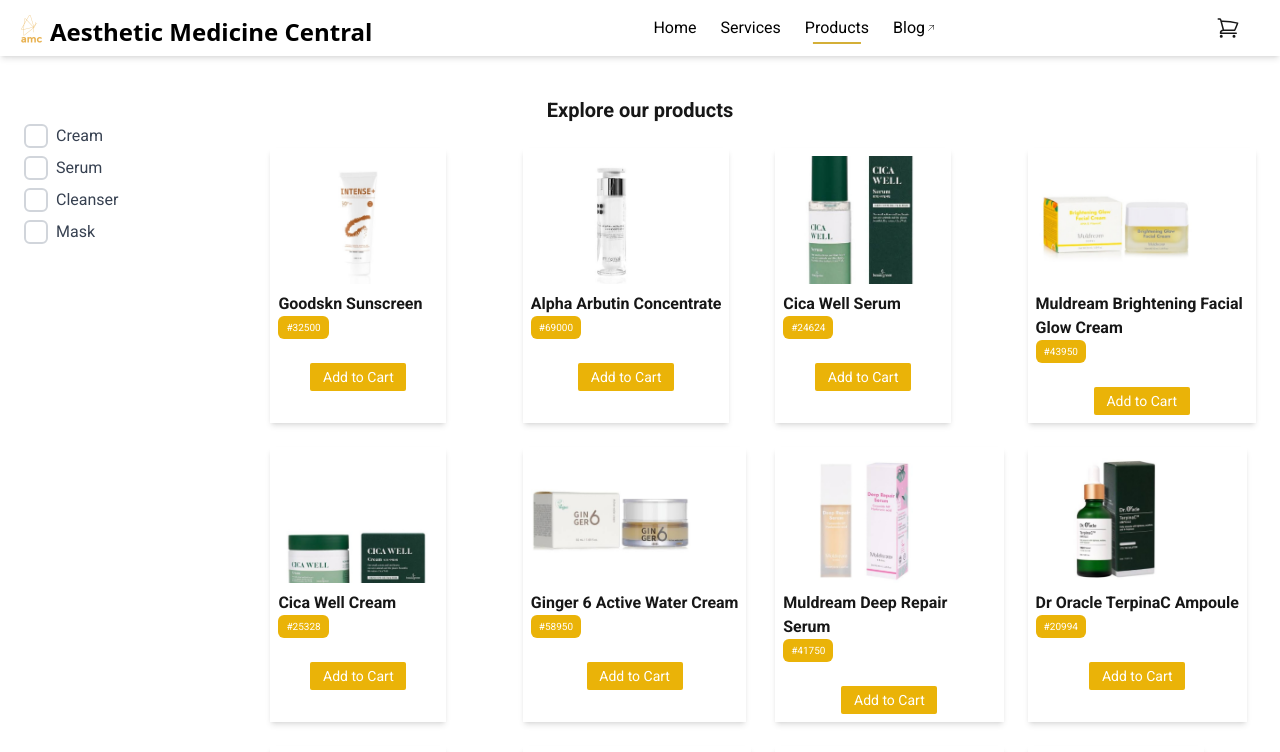
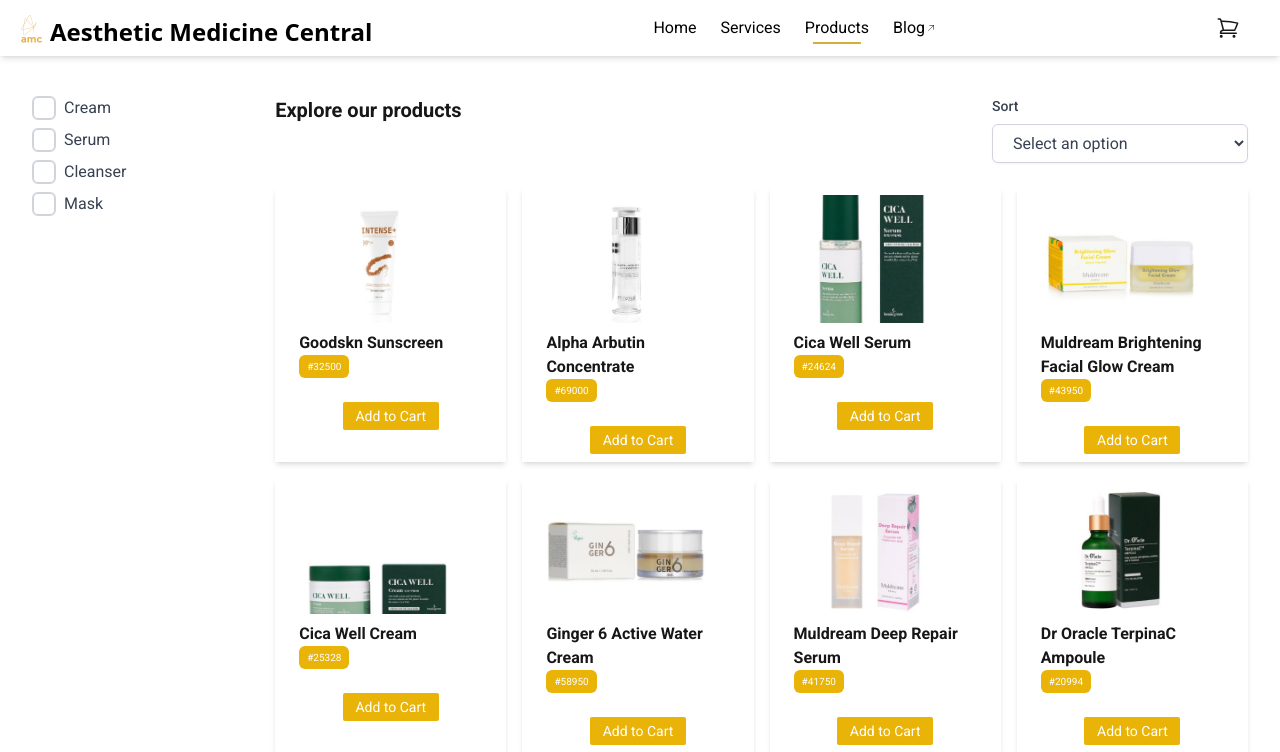
Before and after one commit to Tola-byte/aesthetic-medical-central, a Next.js app: page /products in a window 1280 px wide. Shown: the top 752 px of the page. Built offline with nearby package versions, Linux system fonts and the light colour scheme.

Commit message:
added products sorting

```diff
--- a/src/app/(pages)/products/page.jsx
+++ b/src/app/(pages)/products/page.jsx
@@ -4,24 +4,27 @@
 
 import { allProducts } from '@/app/components/productsList';
 import Checkboxes from '@/app/components/Checkboxes';
+import Sort from '@/app/components/Sort';
 
 const page = () => {
   console.log(allProducts.length);
   const [products, setProducts] = useState([...allProducts]);
   return (
-    <div className="pt-24">
-      <h1 className="text-xl font-semibold text-center">
-        Explore our products
-      </h1>
-      <div className="flex justify-between px-6 ">
-        <div className="w-1/5">
-          <Checkboxes products={products} setProducts={setProducts} />
+    <div className="pt-24 flex px-8">
+      <div className="w-1/5 ">
+        <Checkboxes products={products} setProducts={setProducts} />
+      </div>
+
+      <div className="flex-1">
+        <div className="w-full flex justify-between items-start">
+          <h1 className="text-xl font-semibold flex-1">Explore our products</h1>
+          <Sort setProducts={setProducts} products={products} />
         </div>
 
-        <div className="flex-1 py-6 pb-12 grid grid-cols-4 gap-6 ">
+        <div className="flex-1 py-6 pb-12 flex flex-wrap gap-4">
           {products?.map((product) => (
             <div
-              className="w-fit p-2 shadow-md hover:shadow-xl hover:scale-110 transition-all"
+              className="w-[22%] p-2 px-6 shadow-md hover:shadow-xl hover:scale-110 transition-all flex-grow"
               key={product.name}
             >
               <Image
--- a/src/app/components/Checkboxes.jsx
+++ b/src/app/components/Checkboxes.jsx
@@ -49,9 +49,8 @@
   }, categories);
 
   return (
-    <div className="flex flex-col gap-2">
-      {categories.length !== 0
-        ? categories.map((category, index) => (
+    <div className="flex flex-col gap-2 pr-6">
+      {categories.map((category) => (
         <label
           className="flex items-center cursor-pointer"
           key={category.label}
@@ -88,50 +87,7 @@
             )}
           </div>
           <span className="ml-2 text-gray-700">
-                {category.label.charAt(0).toUpperCase() +
-                  category.label.slice(1)}
-              </span>
-            </label>
-          ))
-        : categories.map((category, index) => (
-            <label
-              className="flex items-center cursor-pointer"
-              key={category.label}
-            >
-              <div className="relative">
-                <input
-                  type="checkbox"
-                  checked={category.checkedStatus}
-                  onChange={() => toggleCheckedStatus(category)}
-                  className="sr-only"
-                />
-                <div
-                  className={`w-6 h-6 rounded-md border-2 ${
-                    category.checkedStatus
-                      ? 'bg-blue-500 border-blue-500'
-                      : 'bg-white border-gray-300'
-                  } transition-colors duration-300`}
-                ></div>
-                {category.checkedStatus && (
-                  <svg
-                    xmlns="http://www.w3.org/2000/svg"
-                    className="absolute top-0 left-0 w-6 h-6 text-white pointer-events-none"
-                    fill="none"
-                    viewBox="0 0 24 24"
-                    stroke="currentColor"
-                  >
-                    <path
-                      strokeLinecap="round"
-                      strokeLinejoin="round"
-                      strokeWidth="2"
-                      d="M5 13l4 4L19 7"
-                    />
-                  </svg>
-                )}
-              </div>
-              <span className="ml-2 text-gray-700">
-                {category.label.charAt(0).toUpperCase() +
-                  category.label.slice(1)}
+            {category.label.charAt(0).toUpperCase() + category.label.slice(1)}
           </span>
         </label>
       ))}
--- /dev/null
+++ b/src/app/components/Sort.jsx
@@ -0,0 +1,67 @@
+import React, { useState } from 'react';
+
+const Sort = ({ setProducts, products }) => {
+  const [selectedOption, setSelectedOption] = useState('');
+
+  const handleChange = (event) => {
+    const sortOption = JSON.parse(event.target.value);
+    if (sortOption.field === 'label') {
+      if (sortOption.mode === 'AZ') {
+        const sortedProducts = products.sort((a, b) =>
+          a.name.localeCompare(b.name),
+        );
+        setProducts([...sortedProducts]);
+      } else {
+        const sortedProducts = products.sort((a, b) =>
+          b.name.localeCompare(a.name),
+        );
+        setProducts([...sortedProducts]);
+      }
+    }
+
+    if (sortOption.field === 'price') {
+      if (sortOption.mode === 'LH') {
+        const sortedProducts = products.sort((a, b) => a.price - b.price);
+        setProducts([...sortedProducts]);
+      } else {
+        const sortedProducts = products.sort((a, b) => b.price - a.price);
+        setProducts([...sortedProducts]);
+      }
+    }
+  };
+
+  return (
+    <div className="w-64 mx-auto ">
+      <label
+        htmlFor="styledSelect"
+        className="block text-sm font-medium text-gray-700 mb-2"
+      >
+        Sort
+      </label>
+      <select
+        id="styledSelect"
+        value={selectedOption}
+        onChange={handleChange}
+        className="block w-full px-4 py-2 bg-white border border-gray-300 rounded-md shadow-sm focus:outline-none focus:ring-2 focus:ring-indigo-500 focus:border-indigo-500 text-gray-700"
+      >
+        <option value="" disabled>
+          Select an option
+        </option>
+        <option value={JSON.stringify({ field: 'label', mode: 'AZ' })}>
+          A to Z
+        </option>
+        <option value={JSON.stringify({ field: 'label', mode: 'ZA' })}>
+          Z to A
+        </option>
+        <option value={JSON.stringify({ field: 'price', mode: 'LH' })}>
+          Low to High
+        </option>
+        <option value={JSON.stringify({ field: 'price', mode: 'HL' })}>
+          High to Low
+        </option>
+      </select>
+    </div>
+  );
+};
+
+export default Sort;
```
Lines whose indentation alone changed are shown as unchanged.
